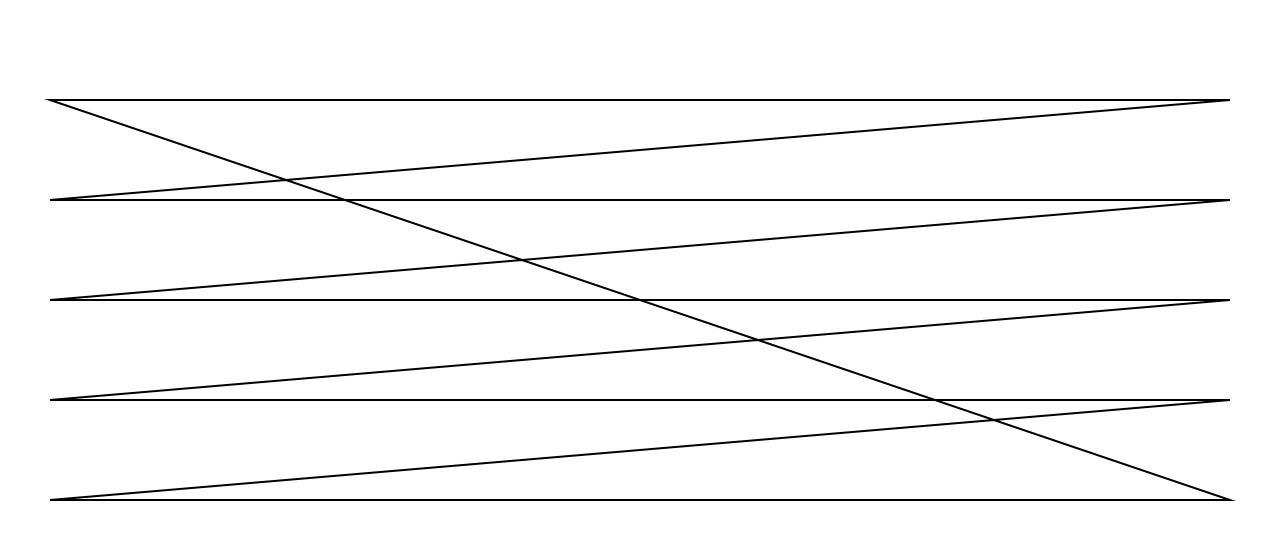
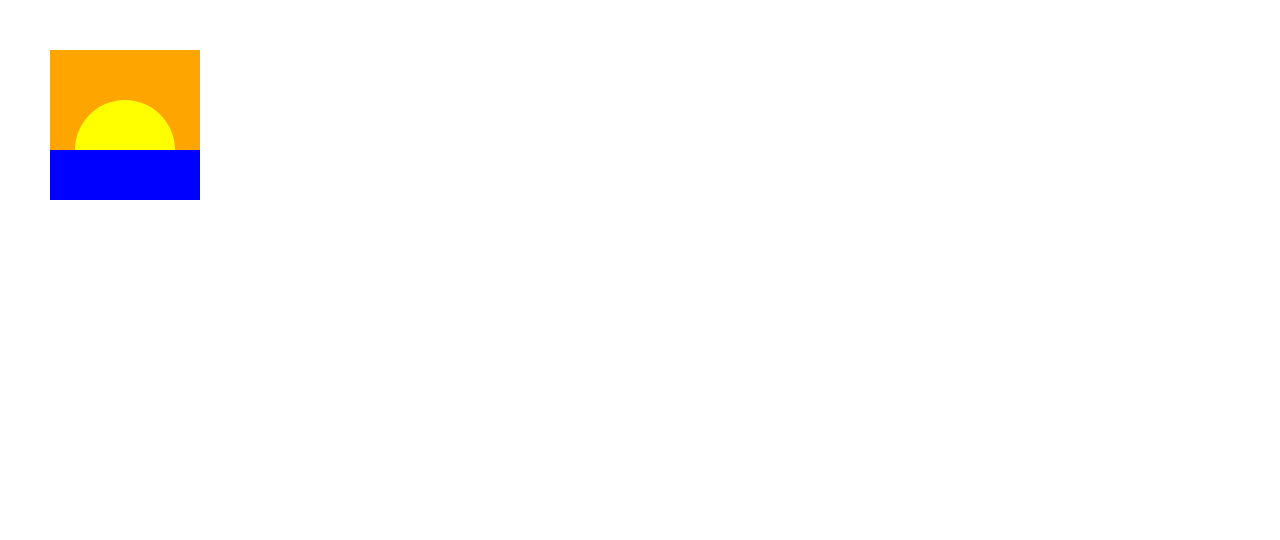
Before and after one commit to EHB-MCT/dev1-exercises-LauraGonzalezBarrenechea, a plain HTML site: page index.html in a window 1280 px wide. Drawn offline with Linux system fonts and the light colour scheme.

Commit message:
Excercise 1-5 Created a circle

```diff
--- /dev/null
+++ b/exercises/1-functions/1-5.js
@@ -0,0 +1,29 @@
+"use strict";
+
+drawLine();
+
+function drawLine() {
+
+    let canvas = document.querySelector("canvas");
+    canvas.width = window.innerWidth;
+    canvas.height = window.innerHeight;
+    let context = canvas.getContext("2d");
+
+
+    context.fillStyle = "orange";
+    context.beginPath();
+    context.rect(50, 50, 150, 150);
+    context.fill();
+
+
+    context.fillStyle = "#0000fe";
+    context.beginPath();
+    context.rect(50, 150, 150, 50);
+    context.fill();
+
+
+    context.beginPath();
+    context.fillStyle = "yellow";
+    context.arc(125, 150, 50, 0, Math.PI, true);
+    context.fill();
+}
--- a/index.html
+++ b/index.html
@@ -1,7 +1,7 @@
 <html>
 
 <head>
-    <script src="exercises/2-variabelen/2-1.js" type="module"></script>
+    <script src="exercises/1-functions/1-5.js" type="module"></script>
     <link rel="stylesheet" type="text/css" href="styles/index.css" />
 </head>
 
```
